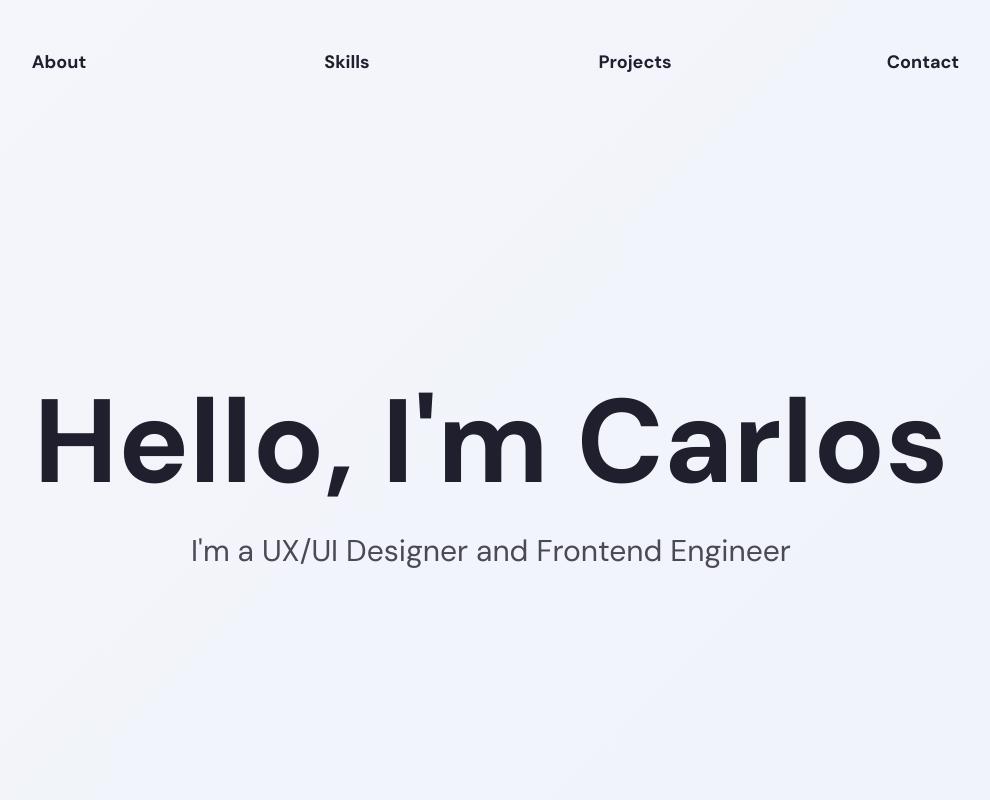
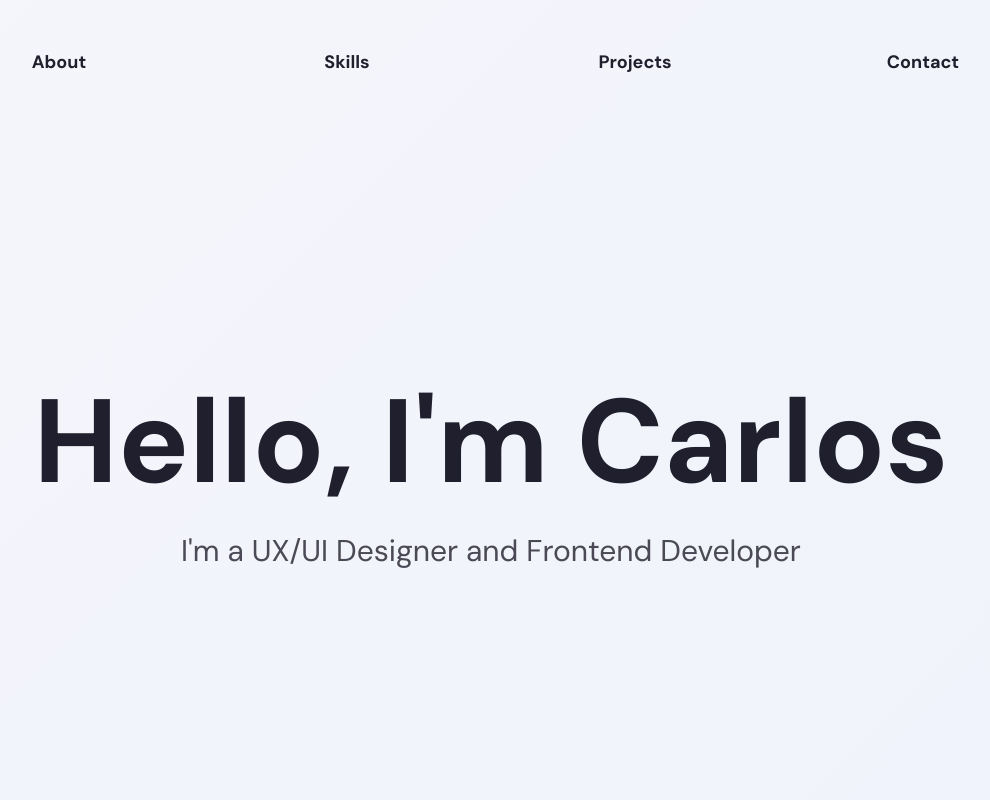
Before and after one commit to burleydev/burley-pf, a React (Vite) app: page / in a window 1280 px wide. Shown: the top 800 px of the page, without its empty margins (149-1139 px from the left). Built offline with nearby package versions, Linux system fonts and the light colour scheme.

Commit message:
Update home.jsx

```diff
--- a/src/components/home.jsx
+++ b/src/components/home.jsx
@@ -8,7 +8,7 @@ const Home = () => (
       Hello, I'm Carlos
     </h1>
     <h2 className='my-4 text-myGrey lg:text-3xl md:text-2xl xs:text-sm' data-aos='fade-up' data-aos-delay='600'>
-      I'm a UX/UI Designer and Frontend Engineer
+      I'm a UX/UI Designer and Frontend Developer
     </h2>
     {/* <Icon/> */}
   </div>
```
